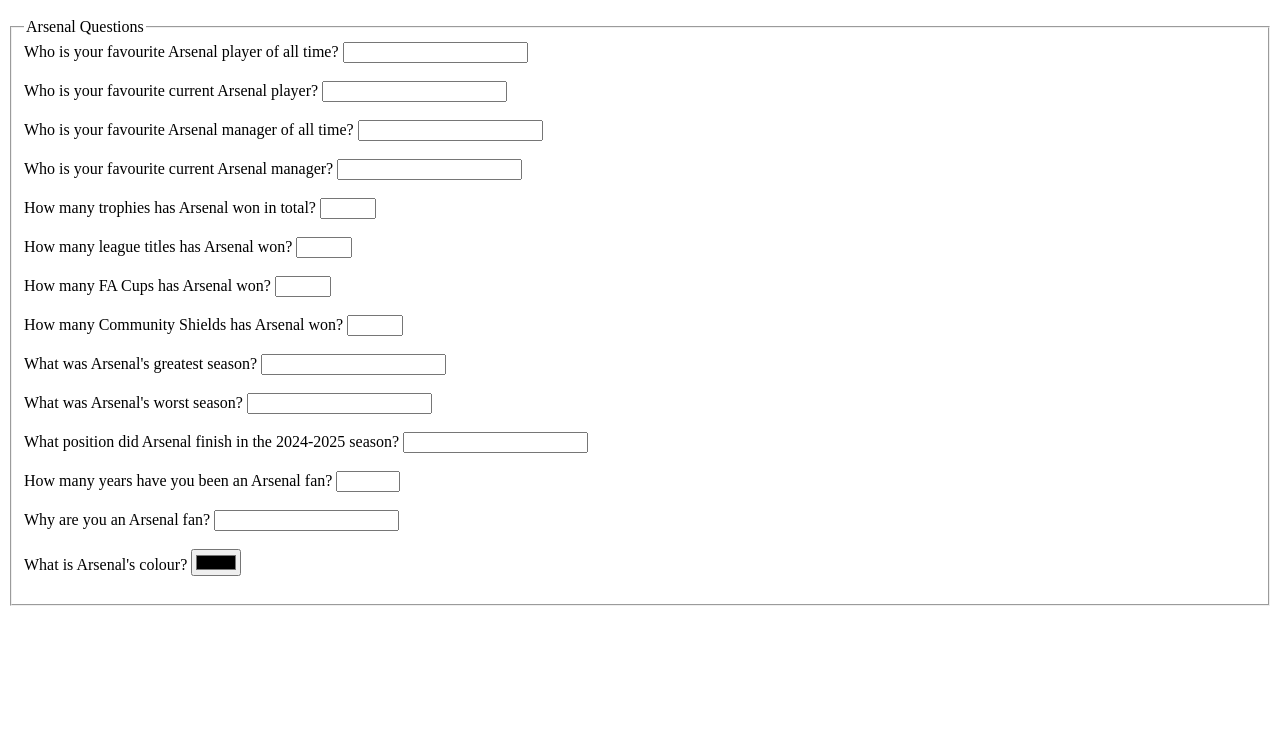
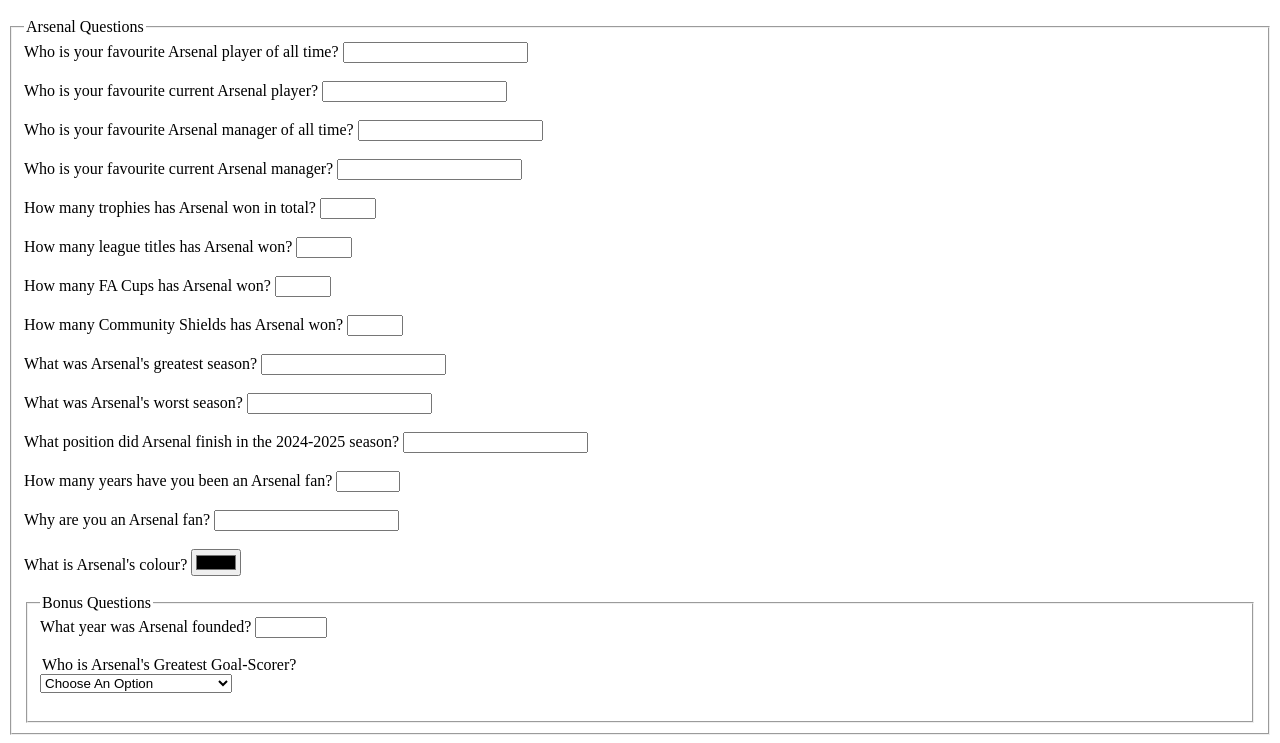
Before and after one commit to Salami1474/web-project-1-feranmi, a plain HTML site: page forms.html in a window 1280 px wide. Shown: the part 777-1520 px from the top of the page. Before the commit the page ends 1391 px from the top, so only its background shows below. Drawn offline with Linux system fonts and the light colour scheme.

Commit message:
Added more filedsets and forms to forms.html

```diff
--- a/forms.html
+++ b/forms.html
@@ -89,6 +89,23 @@
         <label for="what-is-arsenal's-colour">What is Arsenal's colour?</label>
         <input type="color" id="what-is-arsenal's-colour" name="what-is-arsenal's-colour" required />
         <br /><br />
+
+        <fieldset form="bonus-question">
+          <legend>Bonus Questions</legend>
+          <label for="bonus-question">What year was Arsenal founded?</label>
+          <input type="number" id="bonus-question" name="bonus-question" min="1800" max="2000" required />
+          <br /><br />
+          <legend>Who is Arsenal's Greatest Goal-Scorer?</legend>
+          <select id="greatest-goal-scorer" name="greatest-goal-scorer" required>
+            <option value="Choose-an-option">Choose An Option</option>
+            <option value="Thierry Henry">Thierry Henry</option>
+            <option value="Ian Wright">Ian Wright</option>
+            <option value="Dennis Bergkamp">Dennis Bergkamp</option>
+            <option value="Robin van Persie">Robin van Persie</option>
+            <option value="Pierre Emerick Aubameyang">Pierre Emerick Aubameyang</option>
+          </select>
+          <br /><br />
+        </fieldset>
     </form>
 </body>
 </html>
```
Also changed, not shown: index.html (+1 -1 lines).
